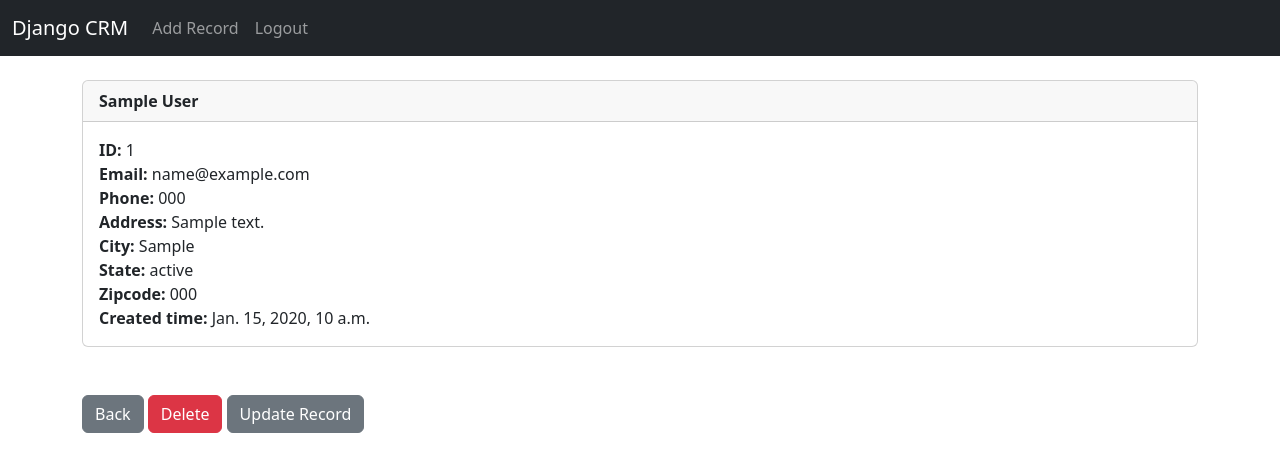
After one commit to Saba-Baroughi/dcrm, a Django app: page /record/1 in a window 1280 px wide. The commit adds this page. Shown: the top 472 px of the page. Run offline with Django 5.2, Linux system fonts and the light colour scheme; a user stored in the database is signed in; tables that the repository leaves empty hold one stand-in row (values such as "Sample post").

Commit message:
Finished

```diff
--- a/dcrm/website/templates/home.html
+++ b/dcrm/website/templates/home.html
@@ -18,7 +18,7 @@
     {%if records%} {%for record in records%}
 
     <tr>
-      <td>{{record.id}}</td>
+      <td><a href="{% url 'record' record.id %}">{{ record.id }}</a></td>
       <td>{{record.first_name}} {{record.last_name}}</td>
       <td>{{record.email}}</td>
       <td>{{record.phone}}</td>
@@ -32,6 +32,8 @@
   </tbody>
 </table>
 {% else %}
+
+<div class="col-md-6 offset-md-3">
   <h1>Login</h1>
   <br />
 
@@ -63,5 +65,6 @@
       <button type="submit" class="btn btn-secondary">Login</button>
     </form>
   </form>
+</div>
 
 {% endif%} {% endblock %}
--- a/dcrm/website/templates/navbar.html
+++ b/dcrm/website/templates/navbar.html
@@ -15,6 +15,11 @@
     <div class="collapse navbar-collapse" id="navbarSupportedContent">
       <ul class="navbar-nav me-auto mb-2 mb-lg-0">
         {% if user.is_authenticated %}
+
+        <li class="nav-item">
+          <a class="nav-link" href="{% url 'add_record' %}">Add Record</a>
+        </li>
+
         <li class="nav-item">
           <a class="nav-link" href="{% url 'logout' %}">Logout</a>
         </li>
--- /dev/null
+++ b/dcrm/website/templates/record.html
@@ -0,0 +1,37 @@
+{% extends 'base.html' %} {% block content %}
+
+<div class="card">
+  <div class="card-header">
+    <strong
+      >{{customer_record.first_name}} {{customer_record.last_name}}</strong
+    >
+  </div>
+  <div class="card-body">
+    <p class="card-text">
+      <strong>ID: </strong>{{ customer_record.id }}
+      <br />
+      <strong>Email: </strong>{{customer_record.email}}
+      <br />
+      <strong>Phone: </strong>{{customer_record.phone}}
+      <br />
+      <strong>Address: </strong>{{customer_record.address}}
+      <br />
+      <strong>City: </strong>{{customer_record.city}}
+      <br />
+      <strong>State: </strong>{{customer_record.state}}
+      <br />
+      <strong>Zipcode: </strong>{{customer_record.zipcode}}
+      <br />
+      <strong>Created time: </strong>{{customer_record.created_at}}
+    </p>
+  </div>
+</div>
+<br /><br />
+<a href="{% url 'home' %}" class="btn btn-secondary">Back</a>
+<a href="{% url 'delete_record' customer_record.id %}" class="btn btn-danger"
+  >Delete</a
+>
+<a href="{% url 'update_record' customer_record.id %}" class="btn btn-secondary"
+  >Update Record</a
+>
+{% endblock%}
--- a/dcrm/website/urls.py
+++ b/dcrm/website/urls.py
@@ -8,5 +8,9 @@ urlpatterns = [
     #This path is when you want to create login page in another page
     path('logout/', views.logout_user, name='logout'),
     path('register/', views.register_user, name='register'),
+    path('record/<int:pk>', views.customer_record, name='record'),
+    path('delete_record/<int:pk>', views.delete_record, name='delete_record'),
+    path('add_record/', views.add_record, name='add_record'),
+    path('update_record/<int:pk>', views.update_record, name='update_record'),
 
 ]
--- a/dcrm/website/views.py
+++ b/dcrm/website/views.py
@@ -1,7 +1,7 @@
 from django.shortcuts import render, redirect
 from django.contrib.auth import authenticate, login, logout
 from django.contrib import messages
-from .forms import SignUpForm
+from .forms import SignUpForm, AddRecordForm
 from .models import Record
 
 
@@ -51,3 +51,52 @@ def register_user(request):
 		return render(request, 'register.html', {'form':form})
 
 	return render(request, 'register.html', {'form':form})
+
+
+
+
+def customer_record(request, pk):
+	if request.user.is_authenticated:
+		# Look Up Records
+		customer_record = Record.objects.get(id=pk)
+		return render(request, 'record.html', {'customer_record':customer_record})
+	else:
+		messages.success(request, "You Must Be Logged In To View That Page...")
+		return redirect('home')
+
+def delete_record(request, pk):
+	if request.user.is_authenticated:
+		delete_it= Record.objects.get(id=pk)
+		delete_it.delete()
+		messages.success(request, "Record Deleted Successfully!")
+		return redirect('home')
+	else:
+		messages.success(request, "You Must Be Logged In To Do That!")
+		return redirect('home')
+
+def add_record(request):
+	form= AddRecordForm(request.POST or None)
+	if request.user.is_authenticated:
+		if request.method == "POST":
+			if form.is_valid():
+				add_record=form.save()
+				messages.success(request, "Record Added... ")
+				return redirect('home')
+		return render(request, 'add_record.html', {'form':form})
+	else:
+		messages.success(request, "You Must Be Logged In! ")
+		return redirect('home')
+
+
+def update_record(request, pk):
+	if request.user.is_authenticated:
+		current_record = Record.objects.get(id=pk)
+		form= AddRecordForm(request.POST or None, instance= current_record)
+		if form.is_valid():
+			form.save()
+			messages.success(request, "Record Has Been Updated!")
+			return redirect('home')
+		return render(request, 'update_record.html', {'form':form})
+	else:
+		messages.success(request, "You Must Be Logged In! ")
+		return redirect('home')
```
Also changed, not shown: dcrm/website/forms.py (+18 -0 lines), dcrm/website/templates/add_record.html (added, +15 -0 lines), dcrm/website/templates/update_record.html (added, +14 -0 lines). Lines whose indentation alone changed are shown as unchanged.
